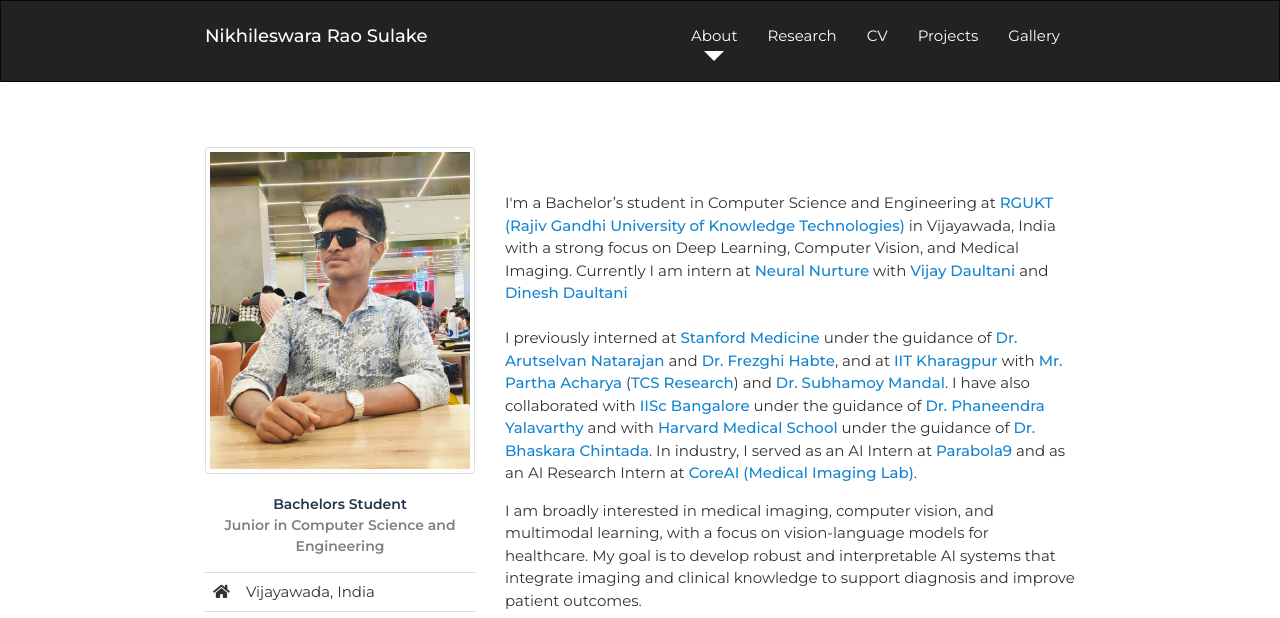
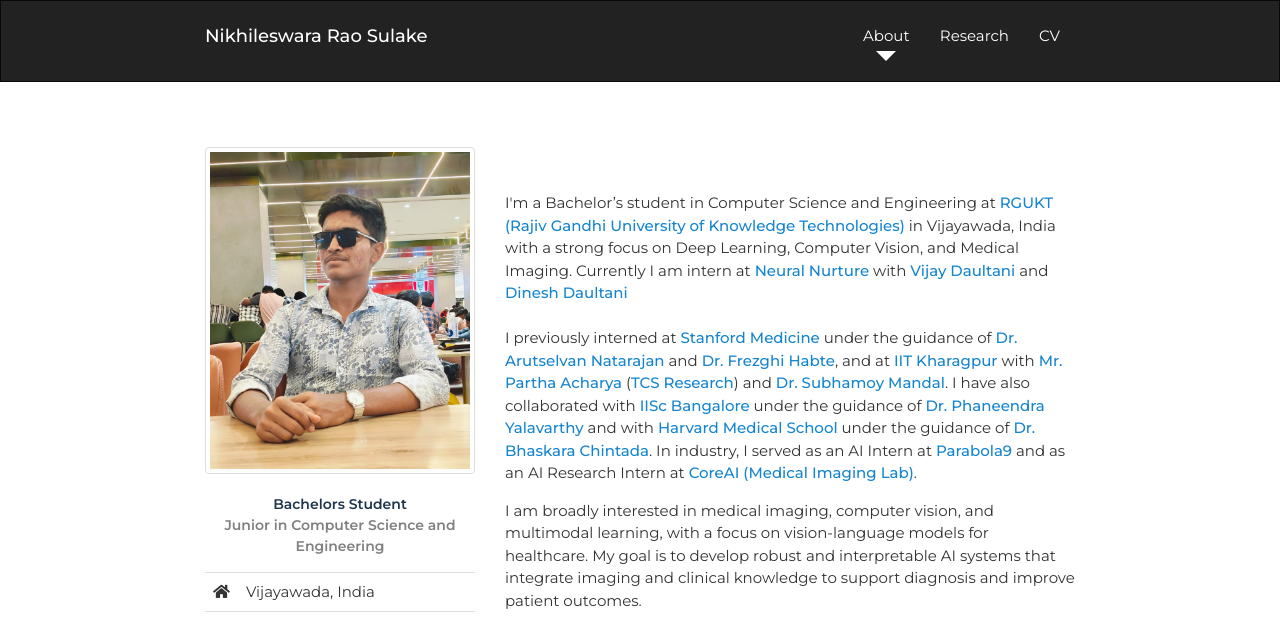
Before and after one commit to Nikhil-Rao20/Nikhil-Rao20, a plain HTML site: page index.html in a window 1280 px wide. Shown: the top 618 px of the page. Drawn offline with nearby package versions, Linux system fonts and the light colour scheme; some icons are missing.

Commit message:
Removed the Projects and Gallery for a moment

```diff
--- a/navbar.html
+++ b/navbar.html
@@ -11,9 +11,9 @@
                <li id="research"><a class="montserrat" href="research.html">Research</a></li>
                <!-- <li id="teaching"><a class="montserrat" href="teaching.html">Teaching</a></li> -->
                <li id="vitae"><a class="montserrat" href="vitae.html">CV</a></li>
-               <li id="projects"><a class="montserrat" href="projects.html">Projects</a></li>
+               <!-- <li id="projects"><a class="montserrat" href="projects.html">Projects</a></li> -->
                <!-- <li id="contact"><a class="montserrat" href="contact.html">Contact</a></li> -->
-               <li id="gallery"><a class="montserrat" href="gallery.html">Gallery</a></li>
+               <!-- <li id="gallery"><a class="montserrat" href="gallery.html">Gallery</a></li> -->
             </ul>
          </div><!-- /.navbar-collapse -->
       </div><!-- /.container-fluid -->
```
